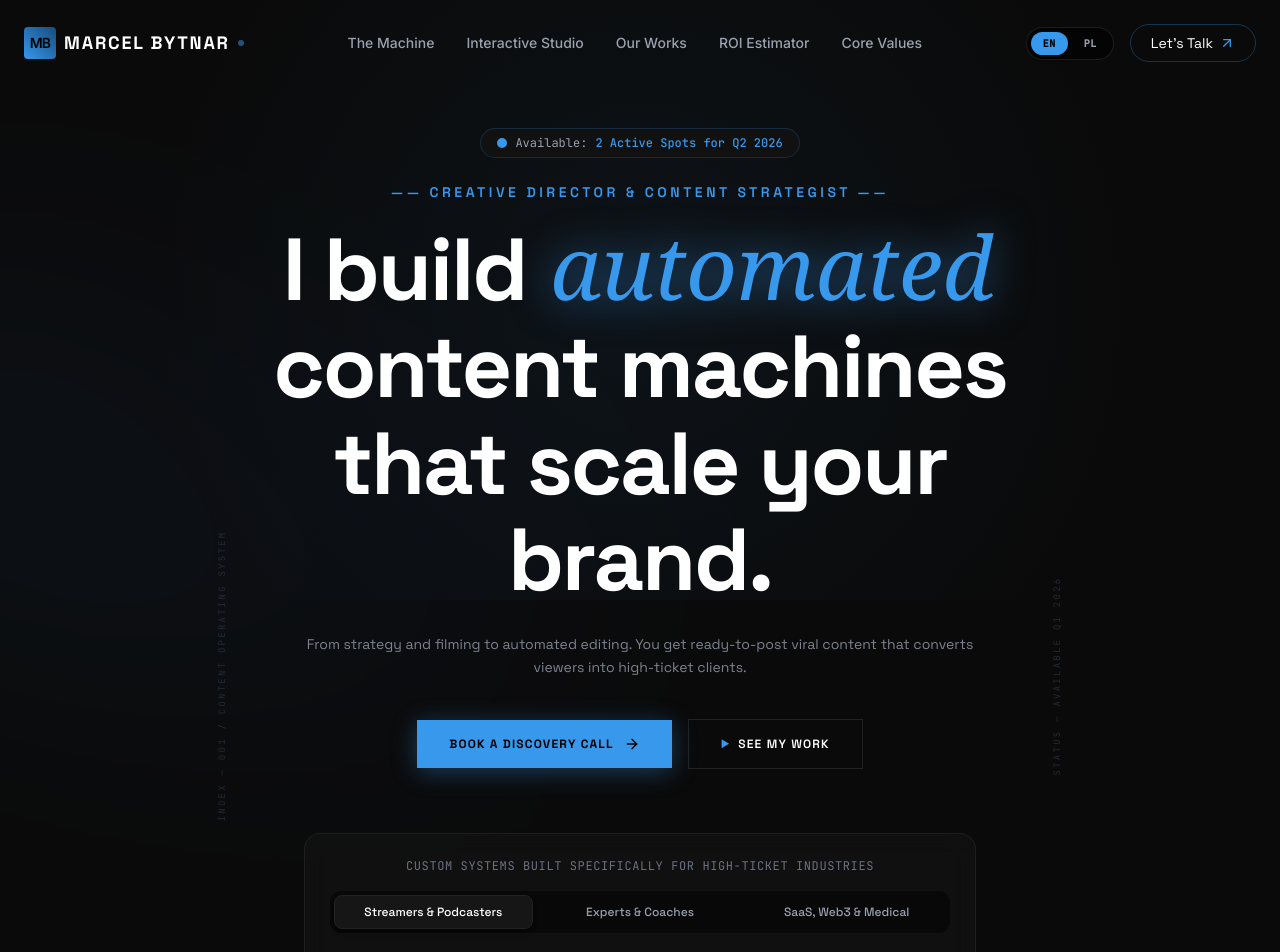
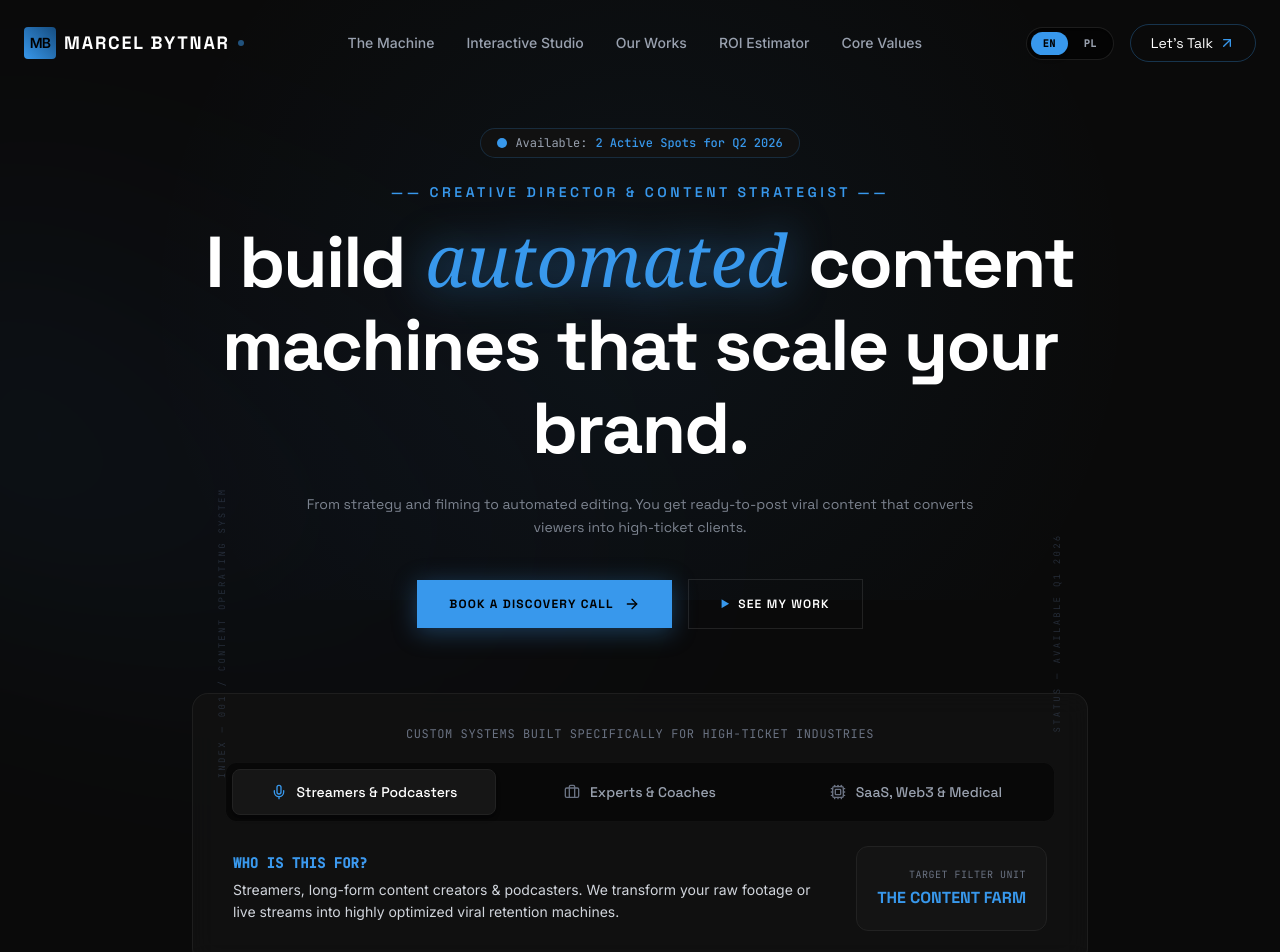
Before and after one commit to marcuch3/BatchCut-Marcel2, a React (Vite) app: page / in a window 1280 px wide. Shown: the top 952 px of the page. Built offline with nearby package versions, Linux system fonts and the light colour scheme; a web font is replaced by a local one.

Commit message:
Update Hero.tsx

```diff
--- a/src/components/Hero.tsx
+++ b/src/components/Hero.tsx
@@ -1,5 +1,5 @@
 import { useState } from "react";
-import { ArrowRight, Play, Sparkles, Cpu, Layers, TrendingUp } from "lucide-react";
+import { ArrowRight, Play, Sparkles, Cpu, Layers, TrendingUp, Mic, Briefcase } from "lucide-react";
 import { useLanguage } from "../context/LanguageContext";
 
 interface HeroProps {
@@ -10,7 +10,7 @@ interface HeroProps {
 export default function Hero({ onBookCallClick, onSeeWorkClick }: HeroProps) {
   const { language, t } = useLanguage();
 
-  // Niche variations for interactive personalization
+  // Niche variations for interactive personalization (added icons)
   const Niches = [
     {
       id: "streamers",
@@ -18,6 +18,7 @@ export default function Hero({ onBookCallClick, onSeeWorkClick }: HeroProps) {
       metric: t.niche1Metric,
       accent: "from-sui to-blue-400",
       description: t.niche1Desc,
+      icon: Mic,
     },
     {
       id: "experts",
@@ -25,6 +26,7 @@ export default function Hero({ onBookCallClick, onSeeWorkClick }: HeroProps) {
       metric: t.niche2Metric,
       accent: "from-blue-500 to-indigo-400",
       description: t.niche2Desc,
+      icon: Briefcase,
     },
     {
       id: "saas-web3-med",
@@ -32,6 +34,7 @@ export default function Hero({ onBookCallClick, onSeeWorkClick }: HeroProps) {
       metric: t.niche3Metric,
       accent: "from-cyan-400 to-sui",
       description: t.niche3Desc,
+      icon: Cpu,
     }
   ];
 
@@ -81,10 +84,10 @@ export default function Hero({ onBookCallClick, onSeeWorkClick }: HeroProps) {
           {t.heroEyebrow}
         </span>
 
-        {/* Main Headline with high-contrast editorial font for the word 'automated' */}
+        {/* Main Headline with high-contrast editorial font for the word 'automated' - NOW SMALLER */}
         <h1
           id="hero-headline"
-          className="text-4xl sm:text-5xl md:text-[5.5rem] md:leading-[1.1] font-bold tracking-tight text-white font-display mb-6 max-w-5xl"
+          className="text-4xl sm:text-5xl md:text-6xl lg:text-[4.5rem] leading-tight md:leading-[1.15] font-bold tracking-tight text-white font-display mb-6 max-w-4xl"
         >
           {t.heroHeadlineMain1}<span className="font-editorial italic text-sui font-light lowercase tracking-normal drop-shadow-[0_0_20px_rgba(56,152,236,0.6)] px-1 relative">{t.heroHeadlineAutomated}</span>{t.heroHeadlineMain2}
         </h1>
@@ -118,39 +121,45 @@ export default function Hero({ onBookCallClick, onSeeWorkClick }: HeroProps) {
           </button>
         </div>
 
-        {/* Interactive Industry Toggles */}
-        <div id="hero-industry-segment" className="w-full max-w-2xl bg-space-gray/80 border border-space-border/80 backdrop-blur-md rounded-2xl p-6 mb-12">
-          <p className="text-xs font-mono uppercase text-gray-500 tracking-wider mb-4">
+        {/* Interactive Industry Toggles - WIDER AND WITH ICONS */}
+        <div id="hero-industry-segment" className="w-full max-w-4xl bg-space-gray/80 border border-space-border/80 backdrop-blur-md rounded-2xl p-6 md:p-8 mb-12">
+          <p className="text-xs font-mono uppercase text-gray-500 tracking-wider mb-5">
             {t.nichesHeader}
           </p>
-          <div className="grid grid-cols-3 gap-2 p-1 bg-black/50 rounded-xl mb-4 border border-space-border/40">
-            {Niches.map((niche) => (
+          <div className="grid grid-cols-1 md:grid-cols-3 gap-3 p-1.5 bg-black/50 rounded-xl mb-6 border border-space-border/40">
+            {Niches.map((niche) => {
+              const IconComponent = niche.icon;
+              const isActive = activeNicheId === niche.id;
+
+              return (
                 <button
                   key={niche.id}
                   onClick={() => setActiveNicheId(niche.id)}
-                className={`py-2 px-1 md:px-3 rounded-lg text-[10px] md:text-xs font-display font-medium transition-all cursor-pointer truncate ${
-                  activeNicheId === niche.id
+                  className={`py-3 px-3 rounded-lg text-xs md:text-sm font-display font-medium transition-all cursor-pointer flex items-center justify-center gap-2.5 truncate ${
+                    isActive
                       ? "bg-space-card text-white border border-space-border shadow-md"
-                    : "text-gray-400 hover:text-white"
+                      : "text-gray-400 hover:text-white hover:bg-white/5"
                   }`}
                 >
-                {niche.label}
+                  <IconComponent className={`w-4 h-4 ${isActive ? "text-sui" : "text-gray-500"}`} />
+                  <span className="truncate">{niche.label}</span>
                 </button>
-            ))}
+              );
+            })}
           </div>
 
-          <div className="flex flex-col md:flex-row md:items-center justify-between gap-4 text-left transition-all duration-500 px-2 animate-fade-in">
+          <div className="flex flex-col md:flex-row md:items-center justify-between gap-6 text-left transition-all duration-500 px-2 animate-fade-in">
             <div className="flex-1">
-              <span className={`text-xs md:text-sm font-mono uppercase font-bold text-transparent bg-clip-text bg-gradient-to-r ${activeNiche.accent} mb-1 block`}>
+              <span className={`text-xs md:text-sm font-mono uppercase font-bold text-transparent bg-clip-text bg-gradient-to-r ${activeNiche.accent} mb-1.5 block`}>
                 {language === 'pl' ? "Dla kogo?" : "Who is this for?"}
               </span>
-              <p className="text-gray-300 text-sm">{activeNiche.description}</p>
+              <p className="text-gray-300 text-sm leading-relaxed">{activeNiche.description}</p>
             </div>
-            <div className="bg-space-card/80 border border-space-border rounded-xl p-3 md:p-4 text-center md:text-right min-w-[140px] flex flex-col justify-center">
+            <div className="bg-space-card/80 border border-space-border rounded-xl p-4 md:p-5 text-center md:text-right min-w-[160px] flex flex-col justify-center">
               <span className="text-[10px] text-gray-500 uppercase font-mono tracking-wider block">
                 {language === 'pl' ? "Docelowy Silnik" : "TARGET FILTER UNIT"}
               </span>
-              <span className="text-sm font-bold text-sui font-display block mt-0.5">
+              <span className="text-sm md:text-base font-bold text-sui font-display block mt-1">
                 {activeNiche.metric}
               </span>
             </div>
```
Lines whose indentation alone changed are shown as unchanged.
